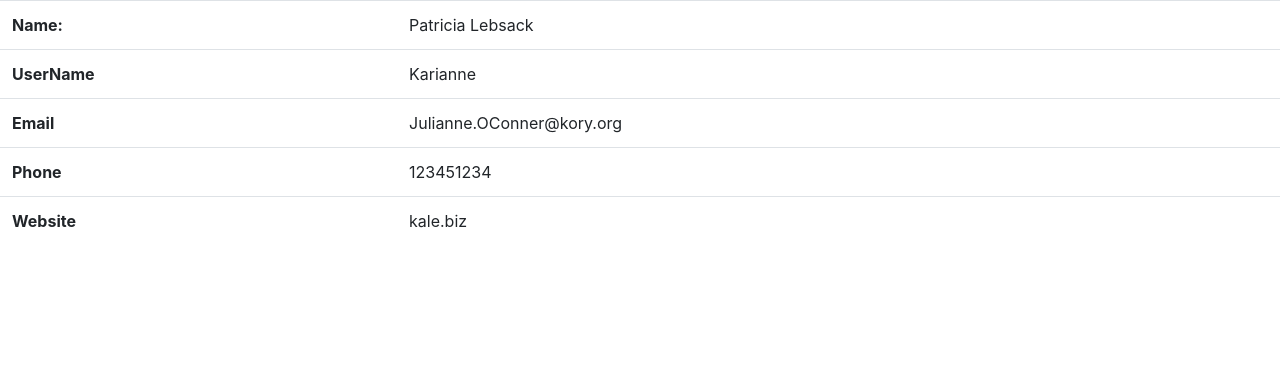
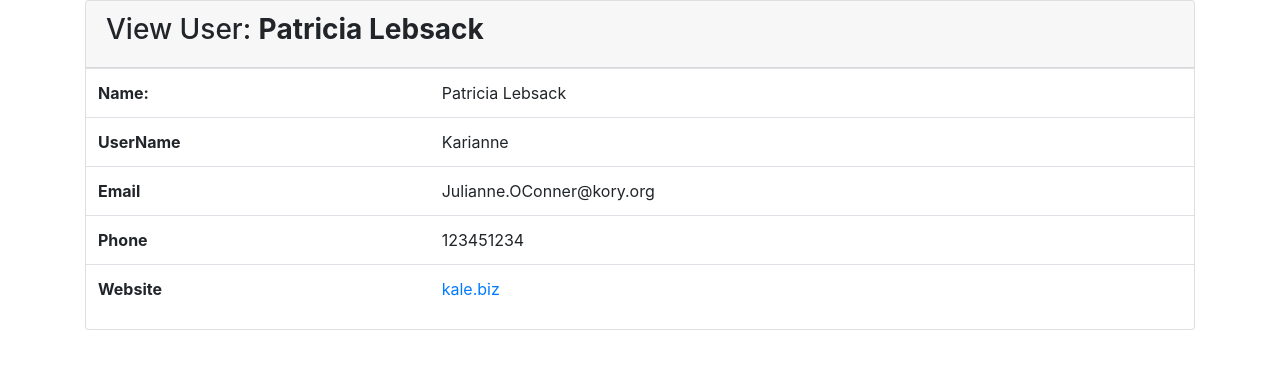
Before and after one commit to jpoliveira08/simple_crud_php_json, a PHP site: the page made by index.php in a window 1280 px wide. Shown: the top 369 px of the page. Run offline with PHP 8.4, Linux system fonts and the light colour scheme.

Commit message:
Adding redirect for not found user and website link

```diff
--- a/partials/header.php
+++ b/partials/header.php
@@ -1,8 +1,3 @@
-<?php
-
-require './vendor/autoload.php';
-
-?>
 
 <!DOCTYPE html>
 <html lang="pt-br">
--- a/viewUser.php
+++ b/viewUser.php
@@ -1,11 +1,19 @@
 <?php
 
 require_once './vendor/autoload.php';
+require_once './partials/header.php';
+
 if(!isset($user)){
-    echo "Not found";
+    header('Location: ./partials/not_found.php');
     exit;
 }
 ?>
+
+<div class="container">
+    <div class="card">
+        <div class="card-header">
+            <h3>View User: <b><?php echo $user['name']; ?></b></h3>
+        </div>
         <table class="table">
             <tbody>
                 <tr>
@@ -26,7 +34,15 @@ if(!isset($user)){
                 </tr>
                 <tr>
                     <th>Website</th>
-            <td><?php echo $user['website'];?></td>
+                    <td>
+                        <a target="_blank" href="https://<?php echo $user['website']; ?>">
+                            <?php echo $user['website']; ?>
+                        </a>
+                    </td>
                 </tr>
             </tbody>
         </table>
+    </div>
+</div>
+
+<?php require_once './partials/footer.php';
```
Also changed, not shown: grade.php (+7 -1 lines), partials/not_found.php (added, +7 -0 lines). Lines whose indentation alone changed are shown as unchanged.
